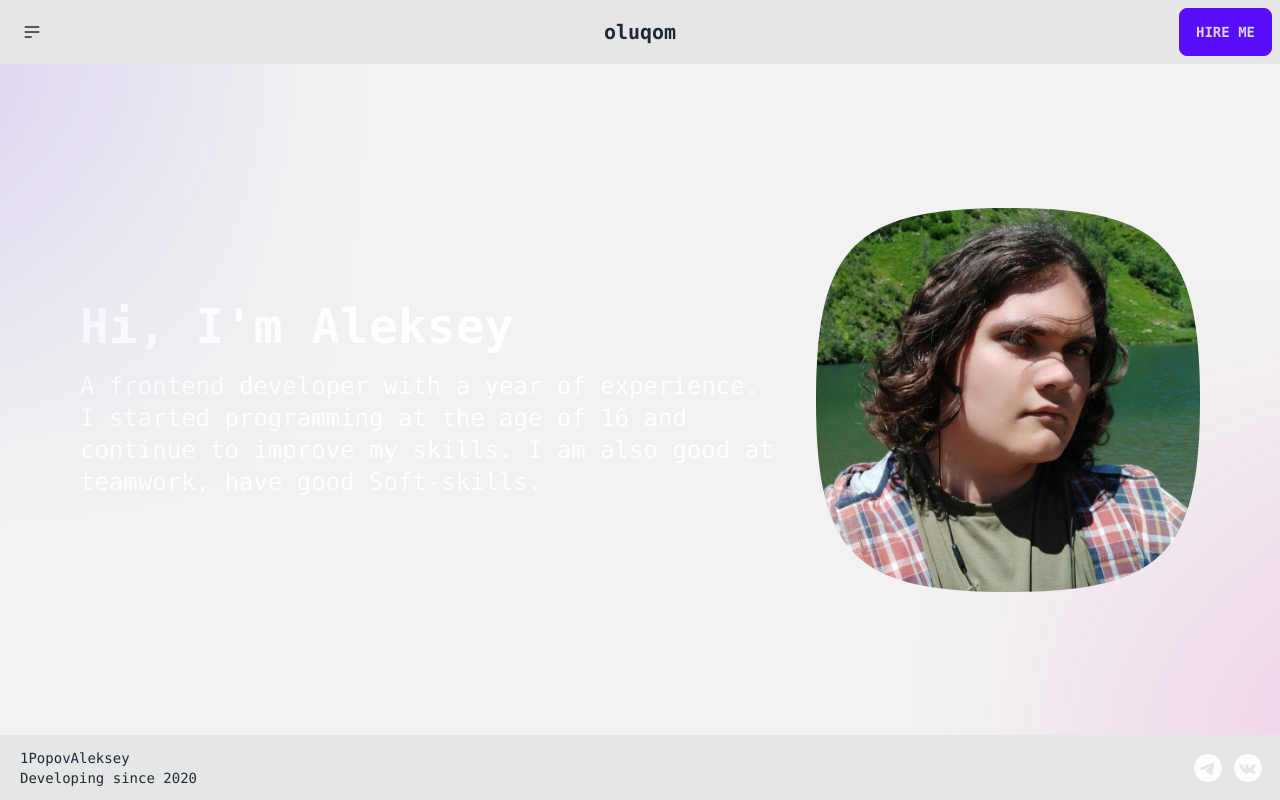
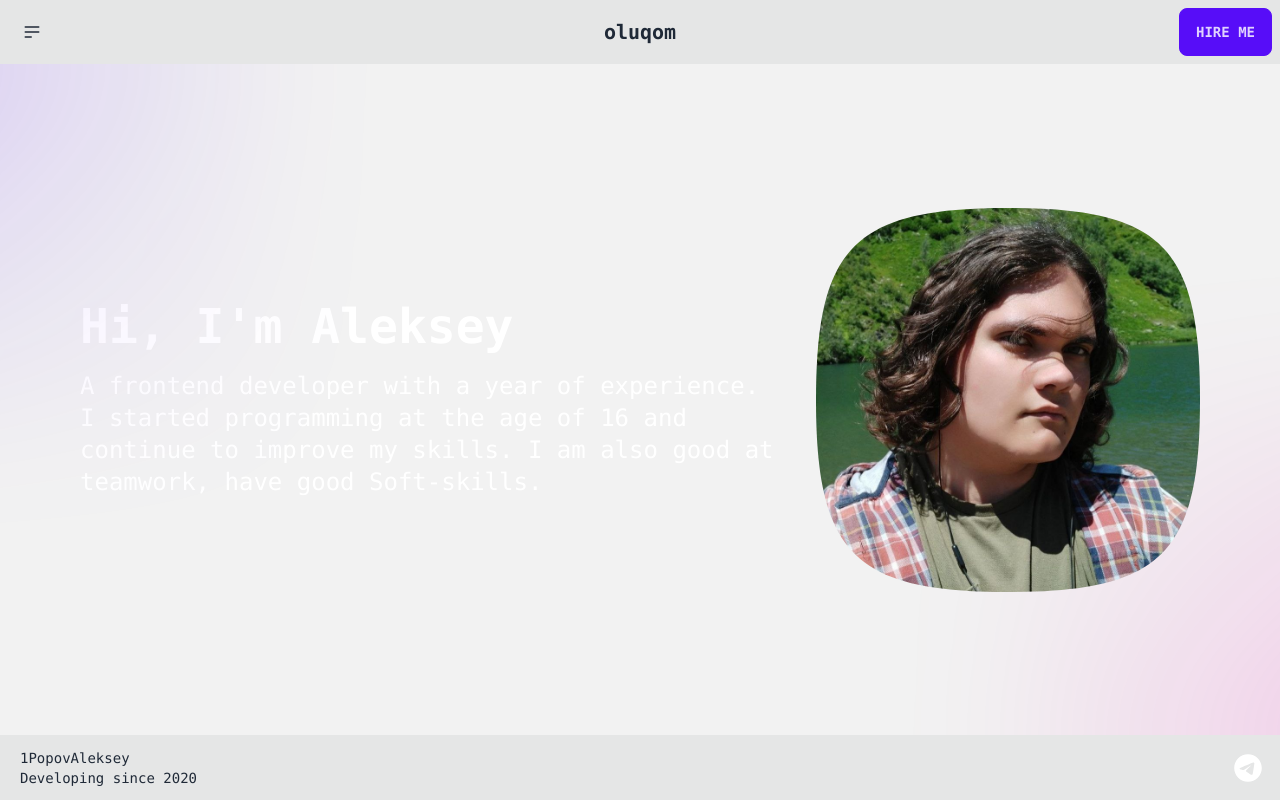
Before and after one commit to oluqom/oluqom, a React (Vite) app: page / in a window 1280 px wide. Built offline with nearby package versions, Linux system fonts and the light colour scheme.

Commit message:
feat: update Footer

```diff
--- a/src/widgets/LayoutFooter/ui/LayoutFooter.tsx
+++ b/src/widgets/LayoutFooter/ui/LayoutFooter.tsx
@@ -10,7 +10,7 @@ const LayoutFooter = () => {
         </div>
         <div className="md:place-self-center md:justify-self-end">
           <div className="grid grid-flow-col gap-4">
-            <a href="https://t.me/AlekseyPopovDev">
+            <a href="https://t.me/oluqom">
               <svg
                 className="fill-white scale-125"
                 xmlns="http://www.w3.org/2000/svg"
@@ -21,17 +21,6 @@ const LayoutFooter = () => {
                 <path d="M25,2c12.703,0,23,10.297,23,23S37.703,48,25,48S2,37.703,2,25S12.297,2,25,2z M32.934,34.375 c0.423-1.298,2.405-14.234,2.65-16.783c0.074-0.772-0.17-1.285-0.648-1.514c-0.578-0.278-1.434-0.139-2.427,0.219 c-1.362,0.491-18.774,7.884-19.78,8.312c-0.954,0.405-1.856,0.847-1.856,1.487c0,0.45,0.267,0.703,1.003,0.966 c0.766,0.273,2.695,0.858,3.834,1.172c1.097,0.303,2.346,0.04,3.046-0.395c0.742-0.461,9.305-6.191,9.92-6.693 c0.614-0.502,1.104,0.141,0.602,0.644c-0.502,0.502-6.38,6.207-7.155,6.997c-0.941,0.959-0.273,1.953,0.358,2.351 c0.721,0.454,5.906,3.932,6.687,4.49c0.781,0.558,1.573,0.811,2.298,0.811C32.191,36.439,32.573,35.484,32.934,34.375z" />
               </svg>
             </a>
-            <a href="">
-              <svg
-                className="fill-white scale-125"
-                xmlns="http://www.w3.org/2000/svg"
-                viewBox="0 0 50 50"
-                width="24px"
-                height="24px"
-              >
-                <path d="M25,2C12.318,2,2,12.318,2,25s10.318,23,23,23c12.683,0,23-10.318,23-23S37.683,2,25,2z M34.973,29.535 c2.237,1.986,2.702,2.695,2.778,2.816C38.678,33.821,36.723,34,36.723,34h-4.12c0,0-1.003,0.011-1.86-0.557 c-1.397-0.915-2.86-2.689-3.888-2.381C25.992,31.32,26,32.486,26,33.483C26,33.84,25.693,34,25,34s-0.981,0-1.288,0 c-2.257,0-4.706-0.76-7.149-3.313c-3.456-3.609-6.487-10.879-6.487-10.879s-0.179-0.366,0.016-0.589 c0.221-0.25,0.822-0.218,0.822-0.218L14.909,19c0,0,0.376,0.071,0.646,0.261c0.223,0.156,0.347,0.454,0.347,0.454 s0.671,2.216,1.526,3.629c1.67,2.758,2.447,2.828,3.014,2.531C21.27,25.445,21,22.513,21,22.513s0.037-1.259-0.395-1.82 c-0.333-0.434-0.97-0.665-1.248-0.701c-0.225-0.029,0.151-0.423,0.63-0.648C20.627,19.059,21.498,18.986,23,19 c1.169,0.011,1.506,0.081,1.962,0.186C26.341,19.504,26,20.343,26,23.289c0,0.944-0.13,2.271,0.582,2.711 c0.307,0.19,1.359,0.422,3.231-2.618c0.889-1.442,1.596-3.834,1.596-3.834s0.146-0.263,0.373-0.393 c0.232-0.133,0.225-0.13,0.543-0.13S35.832,19,36.532,19c0.699,0,1.355-0.008,1.468,0.402c0.162,0.589-0.516,2.607-2.234,4.797 C32.943,27.793,32.63,27.457,34.973,29.535z" />
-              </svg>
-            </a>
           </div>
         </div>
       </footer>
```
